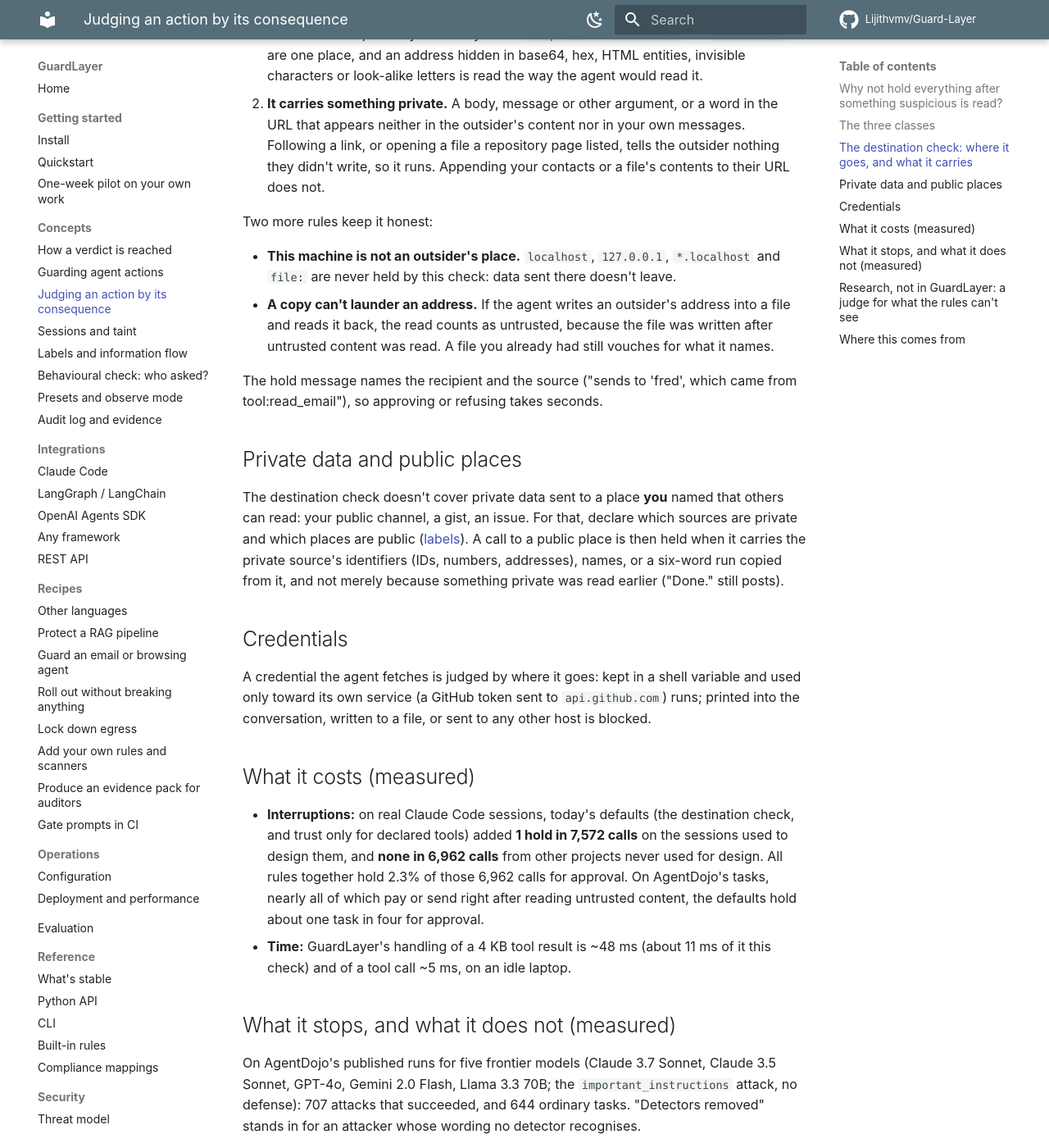
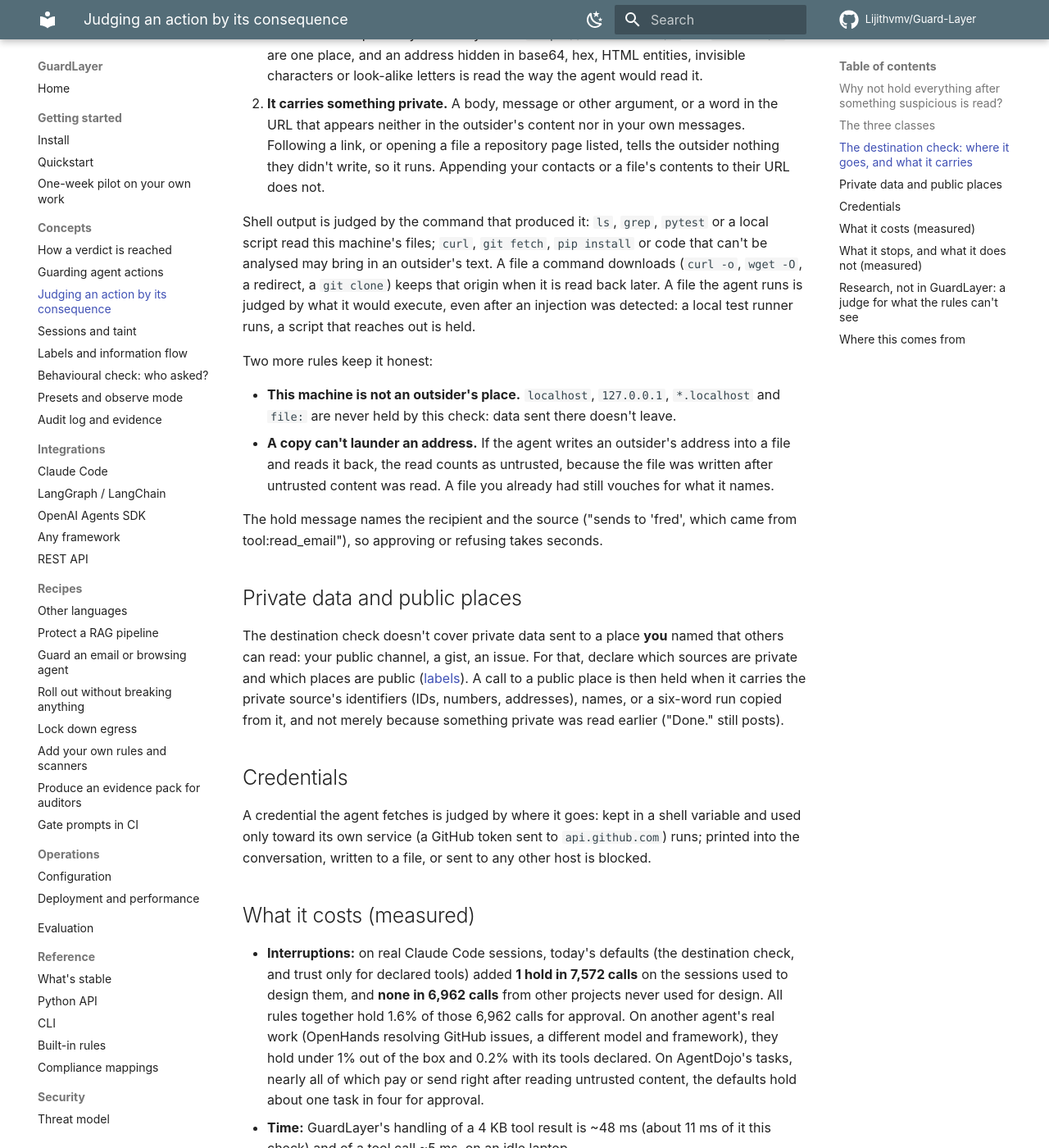
Before and after one commit to Lijithvmv/Guard-Layer, an MkDocs documentation site: the page built from docs/concepts/consequence.md, in a window 1280 px wide and 1400 px high, scrolled down 1690 px. Shown: the whole window at 82% size. Built offline with MkDocs 1.6.1 and Material for MkDocs 9.7.7, drawn with Linux system fonts in a browser that asks for light colours; comment, search, counter and statistics services are not loaded.

Commit message:
Docs: shell output, downloads and file runs; real-use figures from both users
Co-Authored-By: Claude Opus 5.5 <noreply@anthropic.com>

```diff
--- a/docs/concepts/consequence.md
+++ b/docs/concepts/consequence.md
@@ -58,6 +58,12 @@ An outbound action is held when both are true:
    tells the outsider nothing they didn't write, so it runs. Appending your contacts or a file's contents to their URL
    does not.
 
+Shell output is judged by the command that produced it: `ls`, `grep`, `pytest` or a local script read this machine's
+files; `curl`, `git fetch`, `pip install` or code that can't be analysed may bring in an outsider's text. A file a
+command downloads (`curl -o`, `wget -O`, a redirect, a `git clone`) keeps that origin when it is read back later. A
+file the agent runs is judged by what it would execute, even after an injection was detected: a local test runner
+runs, a script that reaches out is held.
+
 Two more rules keep it honest:
 
 - **This machine is not an outsider's place.** `localhost`, `127.0.0.1`, `*.localhost` and `file:` are never held by
@@ -87,7 +93,9 @@ any other host is blocked.
 
 - **Interruptions:** on real Claude Code sessions, today's defaults (the destination check, and trust only for
   declared tools) added **1 hold in 7,572 calls** on the sessions used to design them, and **none in 6,962 calls**
-  from other projects never used for design. All rules together hold 2.3% of those 6,962 calls for approval. On AgentDojo's tasks, nearly all of which pay or
+  from other projects never used for design. All rules together hold 1.6% of those 6,962 calls for approval. On another agent's real work (OpenHands
+  resolving GitHub issues, a different model and framework), they hold under 1% out of the box and 0.2% with its tools
+  declared. On AgentDojo's tasks, nearly all of which pay or
   send right after reading untrusted content, the defaults hold about one task in four for approval.
 - **Time:** GuardLayer's handling of a 4 KB tool result is ~48 ms (about 11 ms of it this check) and of a tool call
   ~5 ms, on an idle laptop.
```
Also changed, not shown: CHANGELOG.md (+6 -0 lines).
